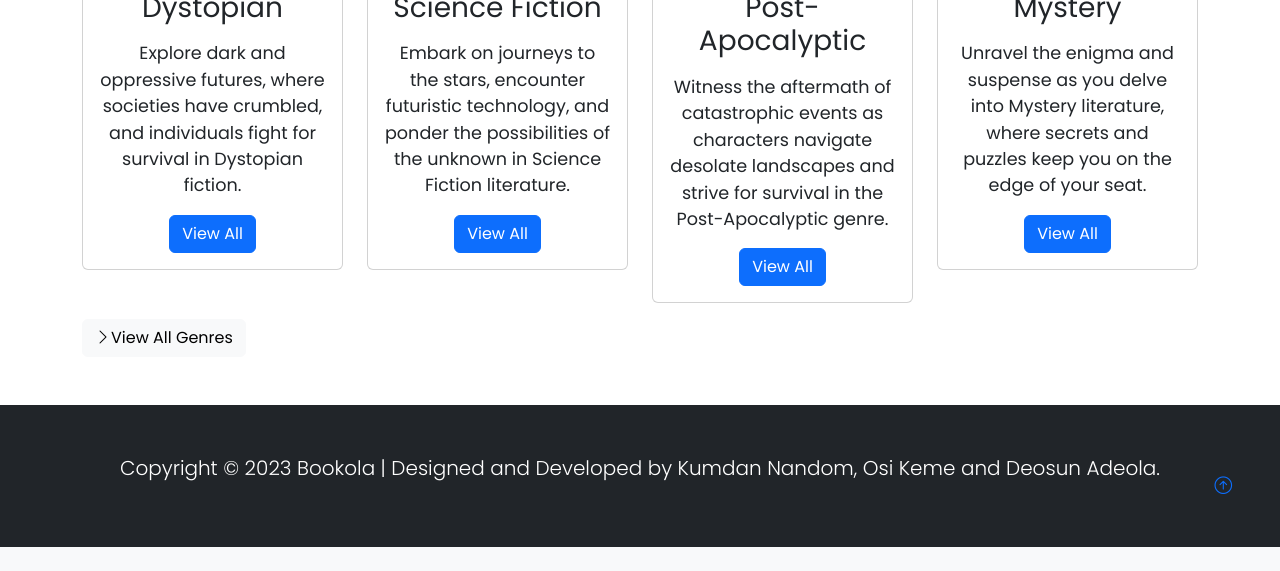
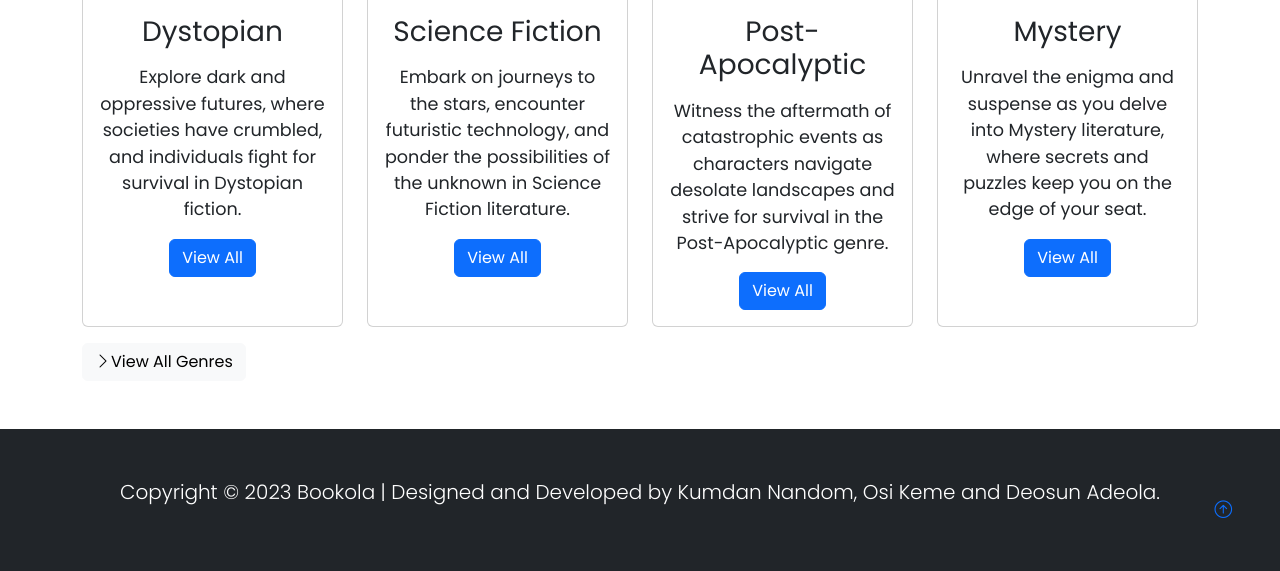
Before and after one commit to trevorjob/bookola, a Flask app: page / in a window 1280 px wide. Shown: the part 2203-2774 px from the top of the page. Before the commit the page ends 2750 px from the top, so only its background shows below. Run offline with Flask 3, Linux system fonts and the light colour scheme; some libraries are stand-ins or nearby versions.

Commit message:
added equal height and width to the cards

```diff
--- a/templates/book_detail.html
+++ b/templates/book_detail.html
@@ -66,7 +66,7 @@ content %}
         <!-- Similar Book 1 -->
         {% for book in similar_books %}
         <div class="col-md-2 mb-1">
-          <div class="card text-dark">
+          <div class="card h-100 w-100 text-dark">
             <img
               src="{{ book.cover_image_url }}"
               class="card-img-top c_d"
@@ -91,7 +91,7 @@ content %}
         <!-- Book by Same Author 1 -->
         {% for book in same_author %}
         <div class="col-md-2 mb-1">
-          <div class="card text-dark">
+          <div class="card h-100 w-100 text-dark">
             <img
               src="{{ book.cover_image_url }}"
               class="card-img-top c_d"
--- a/templates/homepage.html
+++ b/templates/homepage.html
@@ -33,12 +33,12 @@ content %}
 
 <!--New Arrivals -->
 <section class="p-5">
-  <div class="container">
+  <div class="container mt-4 ">
     <h2 class="text-center text-dark">New Arrivals</h2>
     <div class="row text-center g-4">
       {% for book in lastest_books %}
       <div class="col-md">
-        <div class="card text-dark">
+        <div class="card h-100 w-100 text-dark">
           <div class="card-body text-center">
             <div class="h1 mb-3">
               <img
@@ -70,7 +70,7 @@ content %}
   <div class="container">
     <div class="row align-items-center justify-content-between">
       <div class="col-md bkm">
-        <h2 class="text-center">Editors Pick</h2>
+        <h2 class="text-center">Editor's Pick</h2>
         <img
           class="img-fluid c_h"
           src="{{ book_of_the_week.cover_image_url}}"
@@ -100,7 +100,7 @@ content %}
     <div class="row text-center g-4">
       {% for genre in genres %}
       <div class="col-md col">
-        <div class="card text-dark">
+        <div class="card h-100 w-100 text-dark">
           <div class="card-body text-center">
             <div class="h1 mb-3">
               <img
--- a/templates/landing_page.html
+++ b/templates/landing_page.html
@@ -305,7 +305,7 @@
             <img src="../static/assets/images/Deola (1).jpg" alt="Team Member 3" class="img-fluid">
           </div>
           <div class="col-md-8">
-            <h3>Deosun Adeola.</h3>
+            <h3>Adeosun Oluwaseyi.</h3>
             <p>Hi, I specialize in Backend development.</p>
             <p>Connect with me on: <a href="https://www.linkedin.com/in/team-member-3" target="_blank">LinkedIn</a>, <a href="https://github.com/team-member-3" target="_blank">GitHub</a>, <a href="https://twitter.com/team_member_3" target="_blank">Twitter</a></p>
           </div>
```
Also changed, not shown: instance/sites.db.
